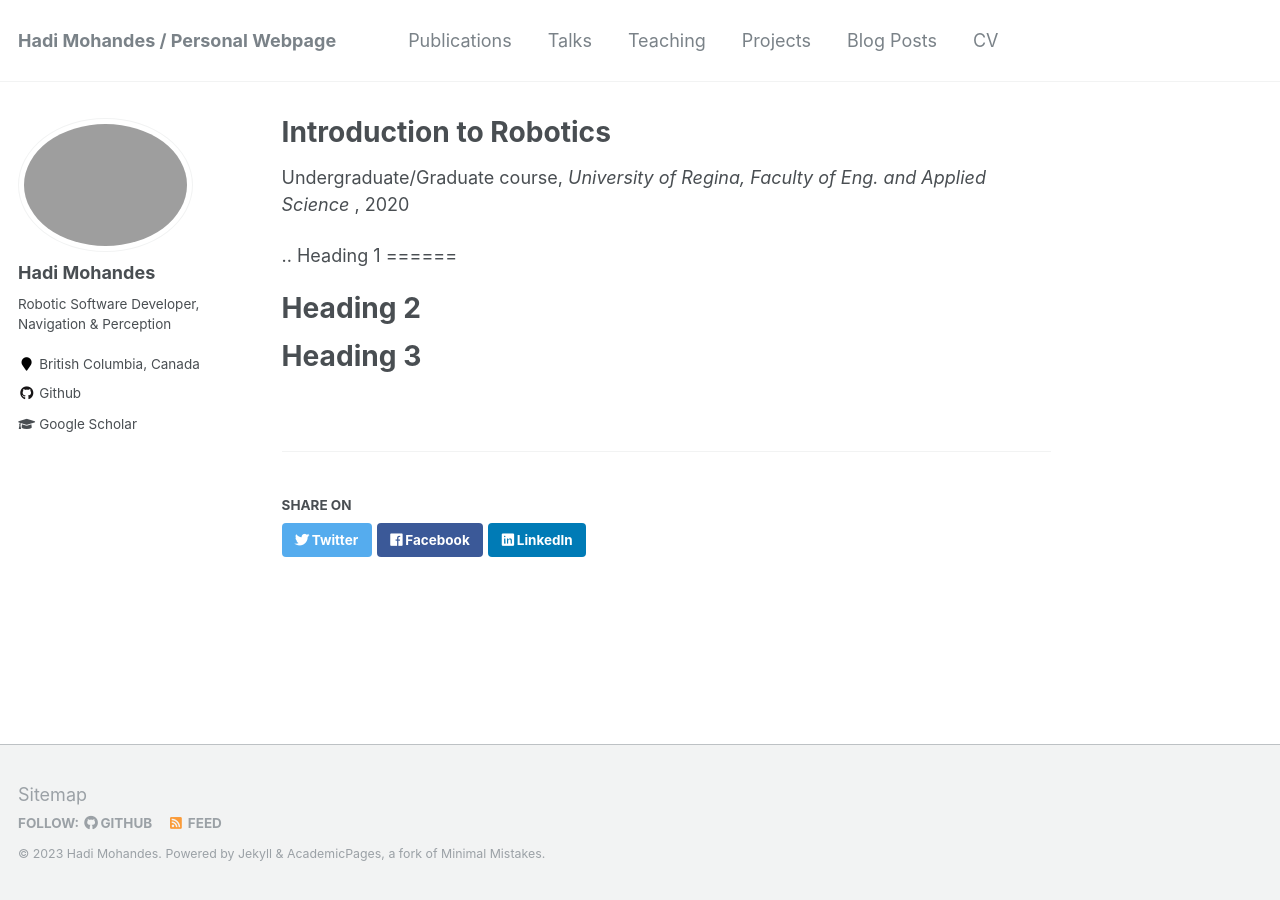
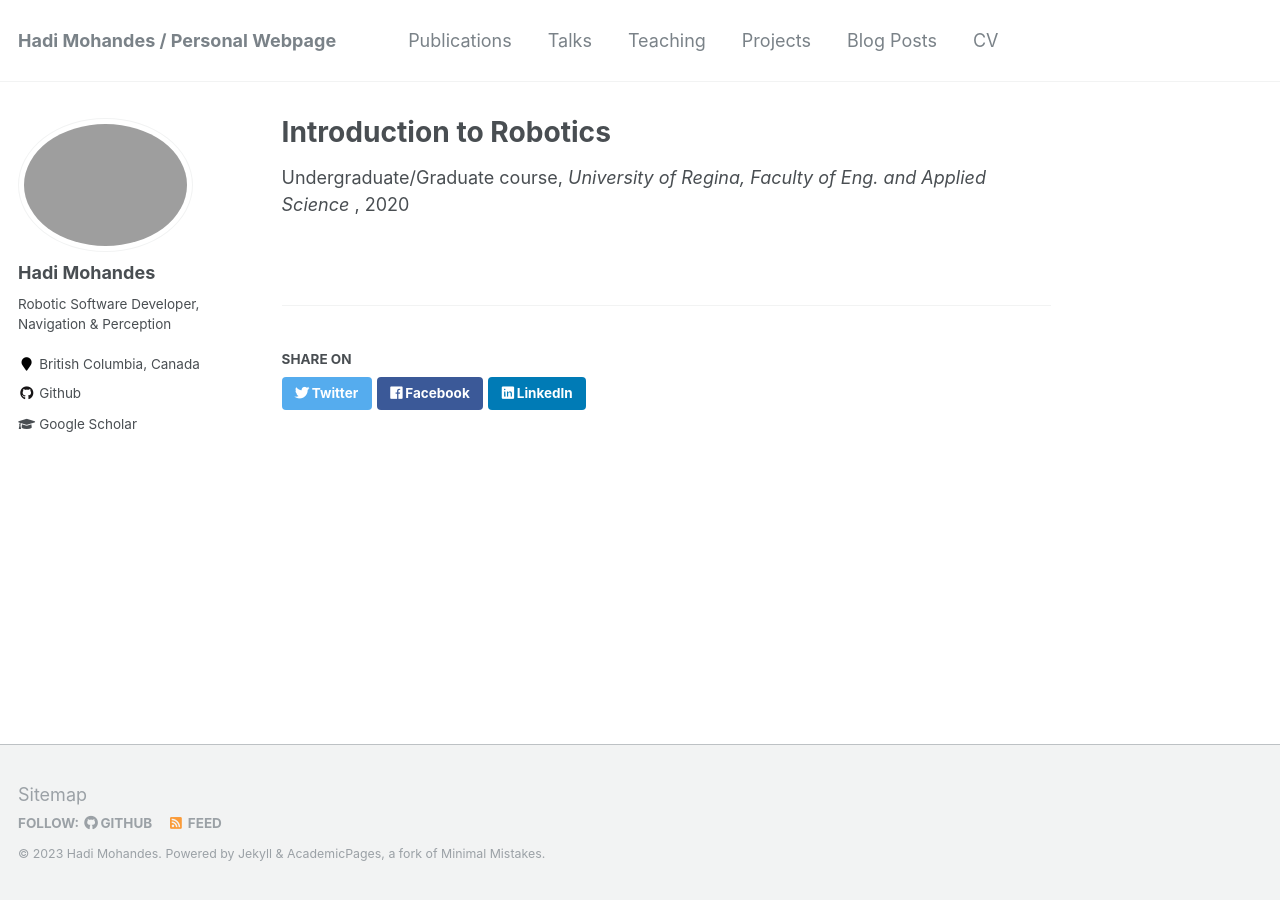
Before and after one commit to hadimohandes/hadimohandes.github.io, a Jekyll site: the page built from _teaching/2020-winter-teaching-1.md, in a window 1280 px wide. Built offline with Jekyll 4.4.1, drawn with Linux system fonts in a browser that asks for light colours.

Commit message:
Update 2020-winter-teaching-1.md

```diff
--- a/_teaching/2020-winter-teaching-1.md
+++ b/_teaching/2020-winter-teaching-1.md
@@ -7,13 +7,3 @@ venue: "University of Regina, Faculty of Eng. and Applied Science "
 date: 2020-01-01
 location: "Regina, Canada"
 ---
-
-..
-Heading 1
-======
-
-Heading 2
-======
-
-Heading 3
-======
```
